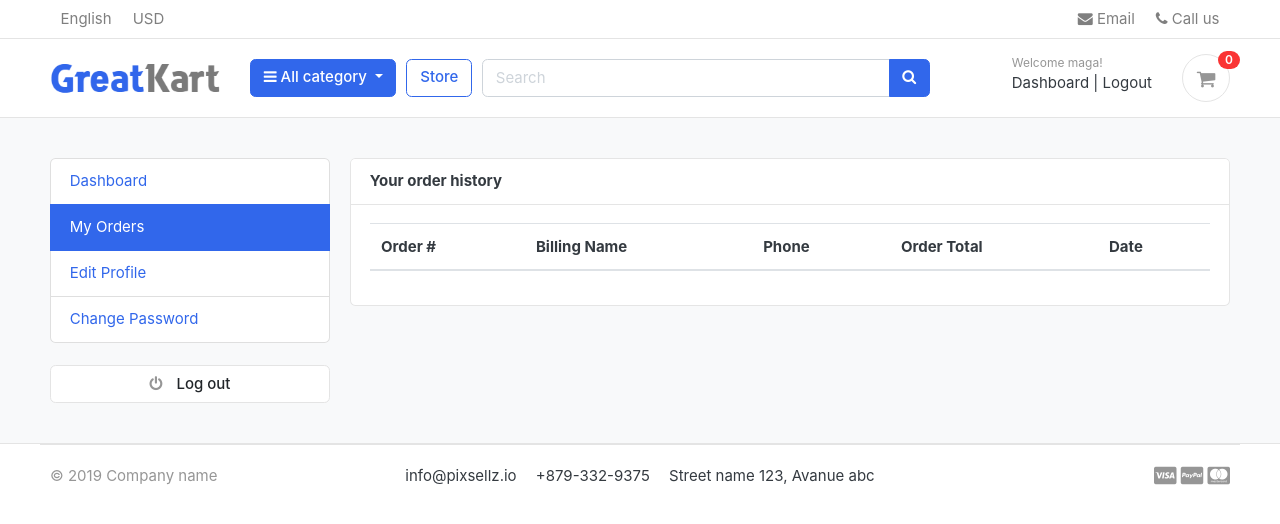
After one commit to mahammadmurad/ecommerce, a Django app: page /accounts/my_orders/ in a window 1280 px wide. The commit adds this page. Shown: the top 524 px of the page. Run offline with Django 4.2, Linux system fonts and the light colour scheme; a user stored in the database is signed in; data comes from the database, SQL or seed files in the repository; lists and menus that the app fills with data are empty; some libraries are stand-ins or nearby versions; some web fonts are replaced.

Commit message:
dashboard sidebar created

```diff
--- a/accounts/urls.py
+++ b/accounts/urls.py
@@ -7,9 +7,12 @@ urlpatterns = [
     path('login', views.login, name='login'),
     path('logout', views.logout, name='logout'),
     path('activate/<uidb64>/<token>/', views.activate, name='activate'),
+
     path('dashboard/', views.dashboard, name='dashboard'),
     path('', views.dashboard, name='dashboard'),
     path('forgotPassword/', views.forgotPassword, name='forgotPassword'),
     path('resetpassword_validate/<uidb64>/<token>/', views.resetpassword_validate, name='resetpassword_validate'),
     path('resetPassword/', views.resetPassword, name='resetPassword'),
+
+    path('my_orders/', views.my_orders, name='my_orders'),
 ]
--- a/accounts/views.py
+++ b/accounts/views.py
@@ -14,6 +14,7 @@ from django.core.mail import EmailMessage
 
 from carts.views import _cart_id
 from carts.models import *
+from orders.models import Order
 
 import requests
 
@@ -143,15 +144,15 @@ def activate(request, uidb64, token):
 
 @login_required(login_url = 'login')
 def dashboard(request):
-    # orders = Order.objects.order_by('-created_at').filter(user_id=request.user.id, is_ordered=True)
-    # orders_count = orders.count()
+    orders = Order.objects.order_by('-created_at').filter(user_id=request.user.id, is_ordered=True)
+    orders_count = orders.count()
 
     # userprofile = UserProfile.objects.get(user_id=request.user.id)
-    # context = {
-    #     'orders_count': orders_count,
-    #     'userprofile': userprofile,
-    # }
-    return render(request, 'accounts/dashboard.html') #context)
+    context = {
+        'orders_count': orders_count,
+        #'userprofile': userprofile,
+    }
+    return render(request, 'accounts/dashboard.html' ,context)
 
 
 def forgotPassword(request):
@@ -214,3 +215,12 @@ def resetPassword(request):
             return redirect('resetPassword')
     else:
         return render(request, 'accounts/resetPassword.html')
+
+
+@login_required(login_url='login')
+def my_orders(request):
+    orders = Order.objects.filter(user=request.user, is_ordered=True).order_by('-created_at')
+    context = {
+        'orders': orders,
+    }
+    return render(request, 'accounts/my_orders.html', context)
--- a/templates/accounts/dashboard.html
+++ b/templates/accounts/dashboard.html
@@ -8,7 +8,7 @@
 {% include 'includes/alerts.html' %}
 <div class="container">
 	<div class="row">
-	{% comment %} {% include 'includes/dashboard_sidebar.html' %} {% endcomment %}
+	{% include  'includes/dashboard_sidebar.html' %}
 	<main class="col-md-9">
 		<article class="card">
 		<header class="card-header">
--- /dev/null
+++ b/templates/accounts/my_orders.html
@@ -0,0 +1,57 @@
+{% extends 'base.html' %}
+
+
+{% block content %}
+
+<section class="section-conten padding-y bg">
+
+{% include 'includes/alerts.html' %}
+<div class="container">
+	<div class="row">
+	{% include 'includes/dashboard_sidebar.html' %}
+	<main class="col-md-9">
+		<article class="card">
+		<header class="card-header">
+			<strong class="d-inline-block mr-3">Your order history</strong>
+
+		</header>
+		<div class="card-body">
+			<div class="row">
+			<div class="col-md-12">
+				<table class="table table-hover">
+				  <thead>
+				    <tr>
+				      <th scope="col">Order #</th>
+				      <th scope="col">Billing Name</th>
+				      <th scope="col">Phone</th>
+				      <th scope="col">Order Total</th>
+							<th scope="col">Date</th>
+				    </tr>
+				  </thead>
+				  <tbody>
+				{% for order in orders %}
+				    <tr>
+				      <th scope="row"><a href="{% url 'order_detail' order.order_number %}">{{order.order_number}}</a></th>
+				      <td>{{order.full_name}}</td>
+				      <td>{{order.phone}}</td>
+				      <td>${{order.order_total}}</td>
+							<td>{{order.created_at}}</td>
+				    </tr>
+				{% endfor %}
+
+				  </tbody>
+				</table>
+			</div>
+
+			</div> <!-- row.// -->
+		</div> <!-- card-body .// -->
+
+		</article> <!-- order-group.// -->
+	</main>
+</div> <!-- row.// -->
+</div>
+
+
+</section>
+
+{% endblock %}
--- /dev/null
+++ b/templates/includes/dashboard_sidebar.html
@@ -0,0 +1,12 @@
+<aside class="col-md-3">
+  <!--   SIDEBAR   -->
+  <ul class="list-group">
+    <a class="list-group-item {% if '/accounts/' == request.path %}active{% endif %}" href="{% url 'dashboard' %}"> Dashboard </a>
+    <a class="list-group-item {% if '/my_orders/' in request.path %}active{% endif %}" href="{% url 'my_orders' %}"> My Orders </a>
+    <a class="list-group-item" href="#"> Edit Profile </a>
+    <a class="list-group-item" href="#"> Change Password </a>
+  </ul>
+  <br>
+  <a class="btn btn-light btn-block" href="{% url 'logout' %}"> <i class="fa fa-power-off"></i> <span class="text">Log out</span> </a>
+  <!--   SIDEBAR .//END   -->
+</aside>
```
